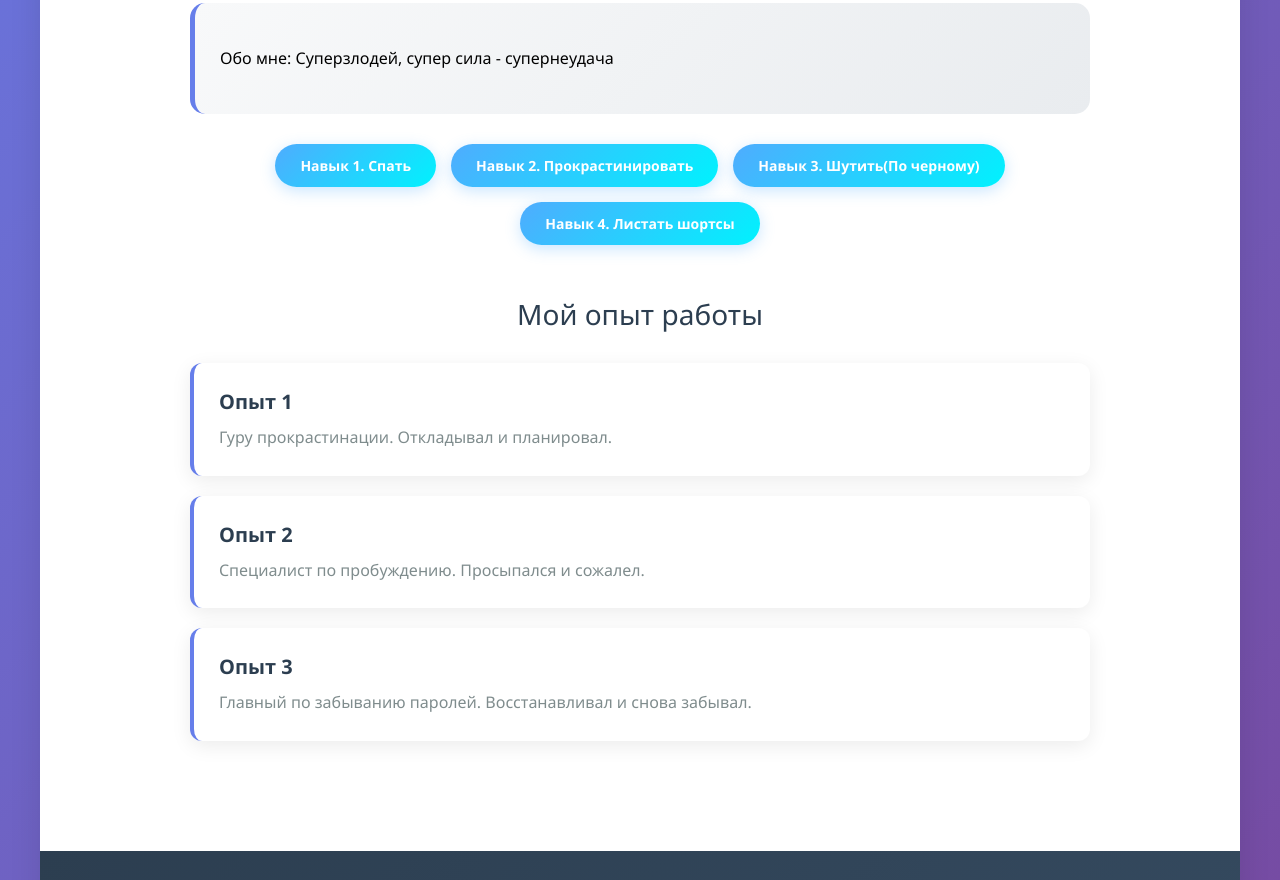
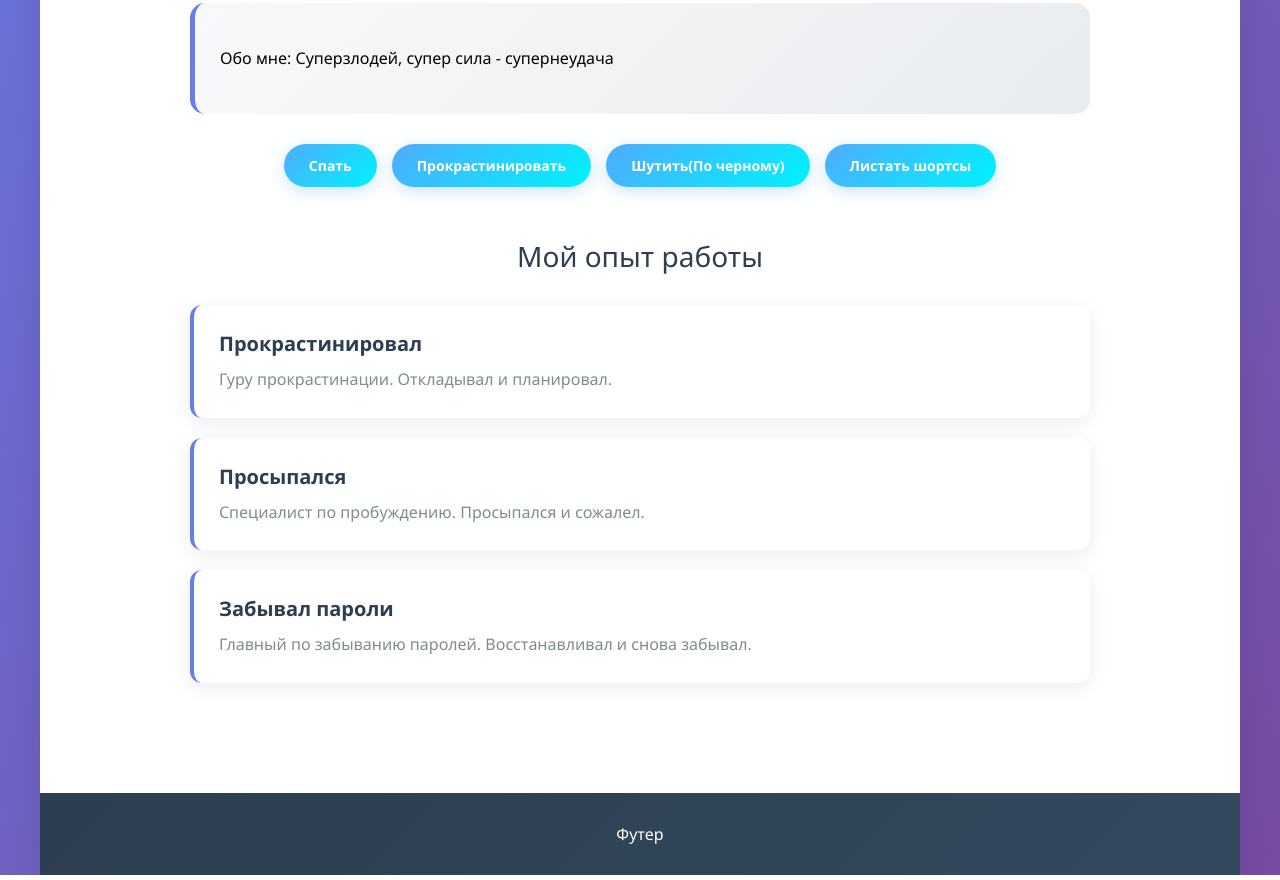
Before and after one commit to karma-ofc/frontend-and-backend-practice, a plain HTML site: page index.html in a window 1280 px wide. Shown: the part 721-1601 px from the top of the page. Drawn offline with Linux system fonts and the light colour scheme.

Commit message:
fix index.html

```diff
--- a/index.html
+++ b/index.html
@@ -31,24 +31,24 @@
             </div>
 
             <div class="skills-container">
-                <div class="skill-tag">Навык 1. Спать</div>
-                <div class="skill-tag">Навык 2. Прокрастинировать</div>
-                <div class="skill-tag">Навык 3. Шутить(По черному)</div>
-                <div class="skill-tag">Навык 4. Листать шортсы </div>
+                <div class="skill-tag">Спать</div>
+                <div class="skill-tag">Прокрастинировать</div>
+                <div class="skill-tag">Шутить(По черному)</div>
+                <div class="skill-tag">Листать шортсы </div>
             </div>
 
             <div class="experience-section">
                 <h2 class="section-title">Мой опыт работы</h2>
                 <div class="experience-card">
-                    <h3 class="experience-title">Опыт 1</h3>
+                    <h3 class="experience-title">Прокрастинировал</h3>
                     <p class="experience-desc">Гуру прокрастинации. Откладывал и планировал.</p>
                 </div>
                 <div class="experience-card">
-                    <h3 class="experience-title">Опыт 2</h3>
+                    <h3 class="experience-title">Просыпался</h3>
                     <p class="experience-desc">Специалист по пробуждению. Просыпался и сожалел.</p>
                 </div>
                 <div class="experience-card">
-                    <h3 class="experience-title">Опыт 3</h3>
+                    <h3 class="experience-title">Забывал пароли</h3>
                     <p class="experience-desc">Главный по забыванию паролей. Восстанавливал и снова забывал.</p>
                 </div>
             </div>
```
